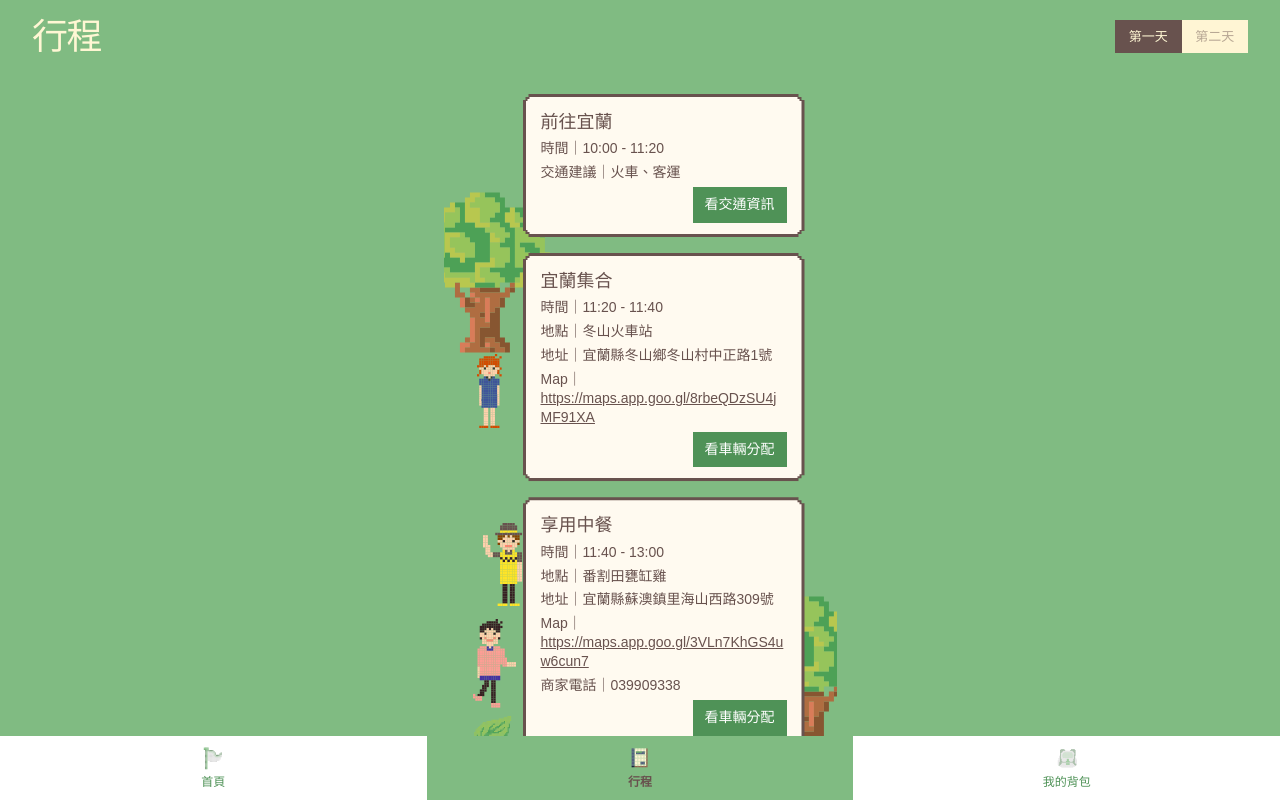
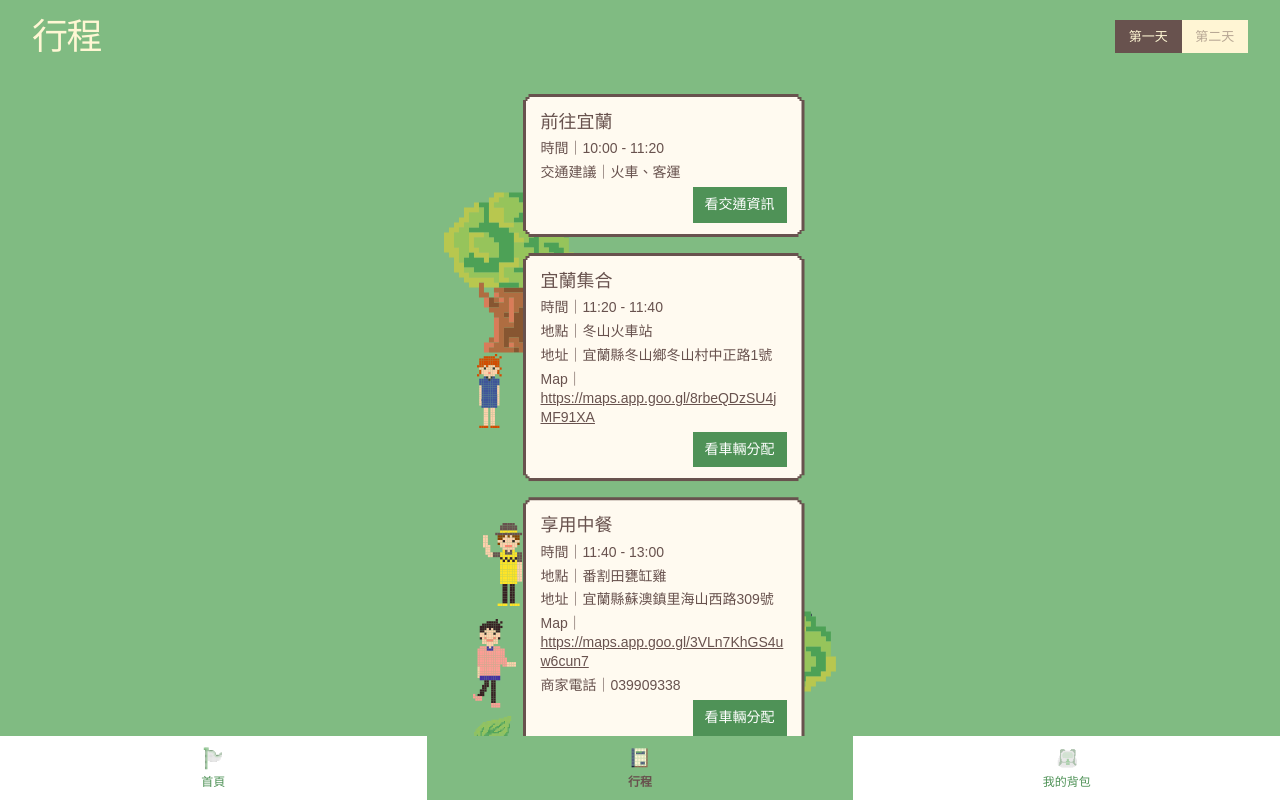
Before and after one commit to laurenweng/2026-yilan-travel, a Next.js app: page / in a window 1280 px wide. Both pictures are taken after a click on the button "行程". Built offline with nearby package versions, Linux system fonts and the light colour scheme; no server answers; a web font is replaced by a local one.

Commit message:
🐛 fix: 修正行程頁樹木裁切

```diff
--- a/app/globals.css
+++ b/app/globals.css
@@ -1197,14 +1197,14 @@ button:focus-visible {
 
 .itinerary-tree {
   height: 161px;
-  left: -24px;
+  left: 0;
   top: 118px;
   width: 131px;
 }
 
 .itinerary-tree-right {
   left: auto;
-  right: -38px;
+  right: 0;
   top: 522px;
 }
 
```
Also changed, not shown: 1 other file (tests, documents, lock files or other folders).
